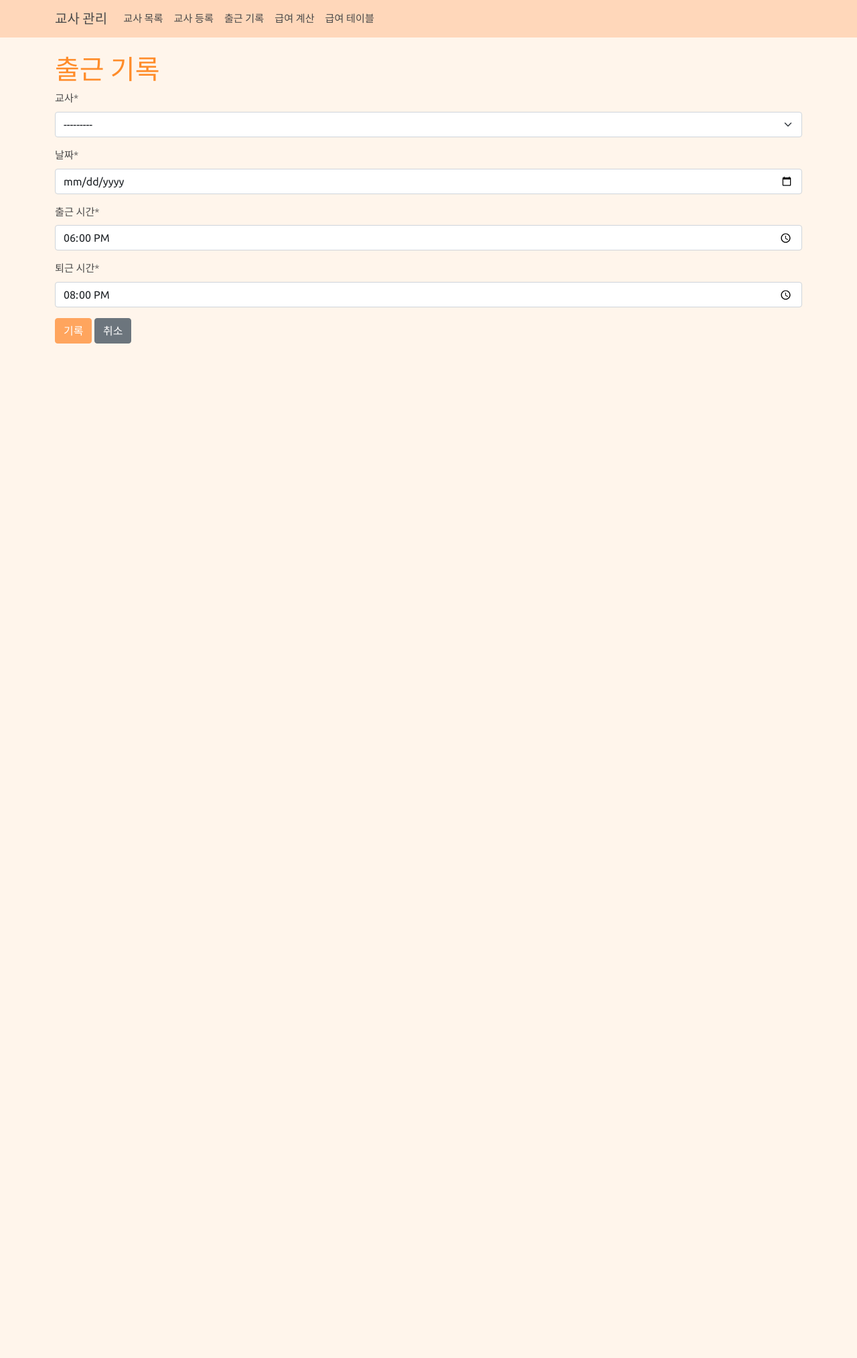
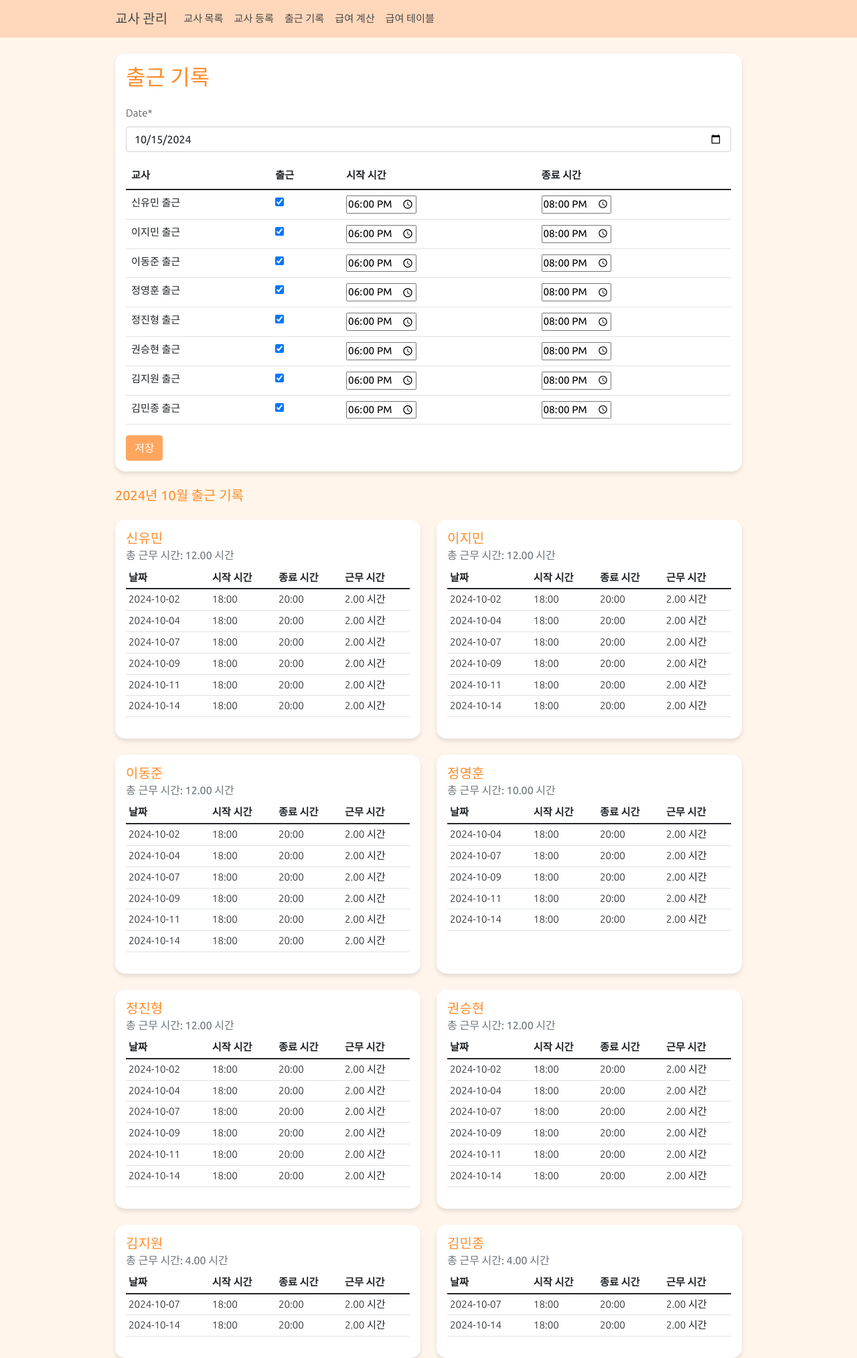
Before and after one commit to jjangdm/mclass_manager, a Django app: page /teachers/attendance/create/ in a window 1280 px wide. Shown: the whole page at 67% size. Before the commit the page ends 513 px from the top, so only its background shows below. Run offline with Django 5.2, Linux system fonts and the light colour scheme; a user stored in the database is signed in; data comes from the database, SQL or seed files in the repository; some libraries are stand-ins or nearby versions.

Commit message:
teachers well 2nd

```diff
--- a/mclass_manager/admin.py
+++ b/mclass_manager/admin.py
@@ -1,5 +1 @@
 from django.contrib import admin
-
-admin.site.site_header = "mclass manager"  # 로그인 페이지와 관리자 페이지 상단의 타이틀
-admin.site.site_title = "mclass manager"   # 브라우저 탭에 표시되는 타이틀
-admin.site.index_title = "mclass manager"  # 관리자 페이지의 메인 타이틀
--- a/mclass_manager/urls.py
+++ b/mclass_manager/urls.py
@@ -18,6 +18,12 @@ Including another URLconf
 from django.contrib import admin
 from django.urls import path, include
 
+
+admin.site.site_header = "mclass manager"  # 로그인 페이지와 관리자 페이지 상단의 타이틀
+admin.site.site_title = "mclass manager"   # 브라우저 탭에 표시되는 타이틀
+admin.site.index_title = "mclass manager"  # 관리자 페이지의 메인 타이틀
+
+
 urlpatterns = [
     path('admin/', admin.site.urls),
     path('teachers/', include('teachers.urls')),
--- a/teachers/forms.py
+++ b/teachers/forms.py
@@ -1,3 +1,4 @@
+from django.utils import timezone
 from django import forms
 from .models import Teacher, Attendance
 
@@ -5,18 +6,46 @@ class TeacherForm(forms.ModelForm):
     class Meta:
         model = Teacher
         fields = ['name', 'phone_number', 'email', 'gender', 'hire_date', 'resignation_date',
-                  'bank', 'account_number', 'base_salary', 'additional_salary', 'other_info']
+                  'bank', 'account_number', 'base_salary', 'additional_salary', 'other_info', 'is_active']
         widgets = {
             'hire_date': forms.DateInput(attrs={'type': 'date'}),
             'resignation_date': forms.DateInput(attrs={'type': 'date'}),
         }
 
-class AttendanceForm(forms.ModelForm):
-    class Meta:
-        model = Attendance
-        fields = ['teacher', 'date', 'check_in', 'check_out']
-        widgets = {
-            'date': forms.DateInput(attrs={'type': 'date'}),
-            'check_in': forms.TimeInput(attrs={'type': 'time'}),
-            'check_out': forms.TimeInput(attrs={'type': 'time'}),
-        }
+class AttendanceRecordForm(forms.Form):
+    is_present = forms.BooleanField(required=False, initial=True, label='출근')
+    start_time = forms.TimeField(
+        widget=forms.TimeInput(attrs={'type': 'time'}),
+        initial=timezone.now().replace(hour=18, minute=0, second=0).time(),
+        required=False,
+        label='시작 시간'
+    )
+    end_time = forms.TimeField(
+        widget=forms.TimeInput(attrs={'type': 'time'}),
+        initial=timezone.now().replace(hour=20, minute=0, second=0).time(),
+        required=False,
+        label='종료 시간'
+    )
+
+class BulkAttendanceForm(forms.Form):
+    date = forms.DateField(widget=forms.DateInput(attrs={'type': 'date'}), initial=timezone.now)
+
+    def __init__(self, *args, **kwargs):
+        teachers = kwargs.pop('teachers', None)
+        super().__init__(*args, **kwargs)
+
+        if teachers:
+            for teacher in teachers:
+                self.fields[f'is_present_{teacher.id}'] = forms.BooleanField(required=False, initial=True, label=f'{teacher.name} 출근')
+                self.fields[f'start_time_{teacher.id}'] = forms.TimeField(
+                    widget=forms.TimeInput(attrs={'type': 'time'}),
+                    initial=timezone.now().replace(hour=18, minute=0, second=0).time(),
+                    required=False,
+                    label=f'{teacher.name} 시작 시간'
+                )
+                self.fields[f'end_time_{teacher.id}'] = forms.TimeField(
+                    widget=forms.TimeInput(attrs={'type': 'time'}),
+                    initial=timezone.now().replace(hour=20, minute=0, second=0).time(),
+                    required=False,
+                    label=f'{teacher.name} 종료 시간'
+                )
--- a/teachers/views.py
+++ b/teachers/views.py
@@ -1,4 +1,6 @@
-from django.shortcuts import render
+from datetime import timedelta
+from pyexpat.errors import messages
+from django.shortcuts import redirect, render
 from django.views import View
 from django.views.generic import ListView, DetailView, CreateView, UpdateView
 from django.urls import reverse_lazy
@@ -6,7 +8,7 @@ from django.contrib.auth.mixins import LoginRequiredMixin
 from django.db.models import Min, Max
 from django.utils import timezone
 from .models import Teacher, Attendance, Salary
-from .forms import TeacherForm, AttendanceForm
+from .forms import BulkAttendanceForm, TeacherForm
 
 
 class TeacherListView(LoginRequiredMixin, ListView):
@@ -30,11 +32,74 @@ class TeacherUpdateView(LoginRequiredMixin, UpdateView):
     template_name = 'teachers/teacher_form.html'
     success_url = reverse_lazy('teachers:teacher_list')
 
-class AttendanceCreateView(LoginRequiredMixin, CreateView):
-    model = Attendance
-    form_class = AttendanceForm
-    template_name = 'teachers/attendance_form.html'
-    success_url = reverse_lazy('teachers:teacher_list')
+class AttendanceCreateView(LoginRequiredMixin, View):
+    def get(self, request):
+        teachers = Teacher.objects.filter(is_active=True)
+        form = BulkAttendanceForm(teachers=teachers)
+        current_date = timezone.now().date()
+        month_start = current_date.replace(day=1)
+        month_end = (month_start + timedelta(days=32)).replace(day=1) - timedelta(days=1)
+
+        monthly_records = Attendance.objects.filter(date__range=[month_start, month_end]).order_by('teacher', 'date')
+
+        teacher_records = {}
+        for record in monthly_records:
+            if record.teacher not in teacher_records:
+                teacher_records[record.teacher] = {'records': [], 'total_hours': 0}
+
+            if record.start_time and record.end_time:
+                start_datetime = timezone.make_aware(timezone.datetime.combine(record.date, record.start_time))
+                end_datetime = timezone.make_aware(timezone.datetime.combine(record.date, record.end_time))
+                work_hours = (end_datetime - start_datetime).total_seconds() / 3600
+                record.work_hours = round(work_hours, 2)
+                teacher_records[record.teacher]['total_hours'] += record.work_hours
+            else:
+                record.work_hours = None
+
+            teacher_records[record.teacher]['records'].append(record)
+
+        context = {
+            'form': form,
+            'teacher_records': teacher_records,
+            'current_month': current_date.strftime('%Y년 %m월')
+        }
+        return render(request, 'teachers/attendance_form.html', context)
+
+    def post(self, request):
+        teachers = Teacher.objects.filter(is_active=True)
+        form = BulkAttendanceForm(request.POST, teachers=teachers)
+        if form.is_valid():
+            date = form.cleaned_data['date']
+            for teacher in teachers:
+                is_present = form.cleaned_data.get(f'is_present_{teacher.id}', False)
+                start_time = form.cleaned_data.get(f'start_time_{teacher.id}')
+                end_time = form.cleaned_data.get(f'end_time_{teacher.id}')
+
+                if is_present:
+                    Attendance.objects.update_or_create(
+                        teacher=teacher,
+                        date=date,
+                        defaults={
+                            'is_present': True,
+                            'start_time': start_time,
+                            'end_time': end_time
+                        }
+                    )
+                else:
+                    Attendance.objects.filter(teacher=teacher, date=date).delete()
+
+            request.session['message'] = '출근 기록이 성공적으로 저장되었습니다.'
+            return redirect('teachers:attendance_create')
+
+        # 폼이 유효하지 않은 경우, 에러와 함께 폼을 다시 렌더링
+        current_date = timezone.now().date()
+        context = {
+            'form': form,
+            'teacher_records': {},
+            'current_month': current_date.strftime('%Y년 %m월')
+        }
+        return render(request, 'teachers/attendance_form.html', context)
+
 
 class SalaryCalculationView(LoginRequiredMixin, View):
     def get(self, request):
@@ -90,14 +155,9 @@ class SalaryCalculationView(LoginRequiredMixin, View):
 class SalaryTableView(LoginRequiredMixin, View):
     def get(self, request, year=None):
         if year is None:
-            year = request.GET.get('year')
+            year = timezone.now().year
 
-        if year is None:
-            year = timezone.now().year
-        else:
-            year = int(year)
-
-        teachers = Teacher.objects.all()
+        teachers = Teacher.objects.filter(is_active=True)
         months = range(1, 13)
 
         salary_table = []
@@ -105,16 +165,34 @@ class SalaryTableView(LoginRequiredMixin, View):
             teacher_data = {'teacher': teacher}
             total = 0
             for month in months:
-                salary = Salary.objects.filter(teacher=teacher, year=year, month=month).first()
-                amount = salary.total_amount if salary else 0
-                teacher_data[month] = amount
-                total += amount
-            teacher_data['total'] = total
+                start_date = timezone.datetime(year, month, 1)
+                end_date = (start_date + timedelta(days=32)).replace(day=1) - timedelta(days=1)
+
+                attendances = Attendance.objects.filter(
+                    teacher=teacher,
+                    date__range=[start_date, end_date]
+                )
+
+                work_hours = sum(
+                    (a.end_time.hour * 60 + a.end_time.minute) - (a.start_time.hour * 60 + a.start_time.minute)
+                    for a in attendances if a.start_time and a.end_time
+                ) / 60  # Convert minutes to hours
+
+                salary = work_hours * (teacher.base_salary or 15000)  # Use 15000 as default if base_salary is not set
+                teacher_data[month] = round(salary, 2)
+                total += salary
+
+            teacher_data['total'] = round(total, 2)
             salary_table.append(teacher_data)
 
-        min_year = Salary.objects.aggregate(Min('year'))['year__min'] or timezone.now().year
-        max_year = Salary.objects.aggregate(Max('year'))['year__max'] or timezone.now().year
-        year_range = range(min_year, max_year + 1)
+        # 연도 범위 계산
+        min_year = Attendance.objects.aggregate(Min('date'))['date__min']
+        max_year = Attendance.objects.aggregate(Max('date'))['date__max']
+        if min_year and max_year:
+            year_range = range(min_year.year, max_year.year + 1)
+        else:
+            current_year = timezone.now().year
+            year_range = range(current_year - 5, current_year + 1)
 
         context = {
             'year': year,
--- a/templates/base.html
+++ b/templates/base.html
@@ -42,7 +42,11 @@
         h1, h2, h3, h4, h5, h6 {
             color: #FF8C2A;
         }
+        .container {
+            max-width: 960px;
+        }
     </style>
+    {% block extra_head %}{% endblock %}
 </head>
 <body>
     <nav class="navbar navbar-expand-lg navbar-light">
@@ -74,6 +78,17 @@
     </nav>
 
     <div class="container mt-4">
+        {% if request.session.message %}
+            <div class="alert alert-success alert-dismissible fade show" role="alert">
+                {{ request.session.message }}
+                <button type="button" class="btn-close" data-bs-dismiss="alert" aria-label="Close"></button>
+            </div>
+            {% comment %}메시지를 표시한 후 세션에서 제거{% endcomment %}
+            {% with request.session.message as message %}
+                {% with None as request.session.message %}{% endwith %}
+            {% endwith %}
+        {% endif %}
+
         {% block content %}
         {% endblock %}
     </div>
--- a/templates/teachers/attendance_form.html
+++ b/templates/teachers/attendance_form.html
@@ -4,11 +4,90 @@
 {% block title %}출근 기록{% endblock %}
 
 {% block content %}
-<h1>출근 기록</h1>
-<form method="post">
-    {% csrf_token %}
-    {{ form|crispy }}
-    <button type="submit" class="btn btn-primary">기록</button>
-    <a href="{% url 'teachers:teacher_list' %}" class="btn btn-secondary">취소</a>
-</form>
+<div class="card mb-4">
+    <div class="card-body">
+        <h2 class="card-title mb-4">출근 기록</h2>
+        <form method="post" class="needs-validation" novalidate>
+            {% csrf_token %}
+            {{ form.date|as_crispy_field }}
+            <table class="table">
+                <thead>
+                    <tr>
+                        <th>교사</th>
+                        <th>출근</th>
+                        <th>시작 시간</th>
+                        <th>종료 시간</th>
+                    </tr>
+                </thead>
+                <tbody>
+                    {% for field in form %}
+                        {% if field.name != 'date' %}
+                            {% if 'is_present' in field.name %}
+                                <tr>
+                                    <td>{{ field.label }}</td>
+                                    <td>{{ field }}</td>
+                            {% elif 'start_time' in field.name %}
+                                    <td>{{ field }}</td>
+                            {% elif 'end_time' in field.name %}
+                                    <td>{{ field }}</td>
+                                </tr>
+                            {% endif %}
+                        {% endif %}
+                    {% endfor %}
+                </tbody>
+            </table>
+            <button type="submit" class="btn btn-primary">저장</button>
+        </form>
+    </div>
+</div>
+
+<h5 class="mb-4">{{ current_month }} 출근 기록</h5>
+<div class="row row-cols-1 row-cols-md-2 g-4">
+    {% for teacher, data in teacher_records.items %}
+        <div class="col">
+            <div class="card h-100">
+                <div class="card-body">
+                    <h5 class="card-title">{{ teacher.name }}</h5>
+                    <h6 class="card-subtitle mb-2 text-muted">총 근무 시간: {{ data.total_hours|floatformat:2 }} 시간</h6>
+                    <div class="table-responsive">
+                        <table class="table table-sm">
+                            <thead>
+                                <tr>
+                                    <th>날짜</th>
+                                    <th>시작 시간</th>
+                                    <th>종료 시간</th>
+                                    <th>근무 시간</th>
+                                </tr>
+                            </thead>
+                            <tbody>
+                                {% for record in data.records %}
+                                    <tr>
+                                        <td>{{ record.date|date:"Y-m-d" }}</td>
+                                        <td>{{ record.start_time|time:"H:i" }}</td>
+                                        <td>{{ record.end_time|time:"H:i" }}</td>
+                                        <td>
+                                            {% if record.work_hours is not None %}
+                                                {{ record.work_hours|floatformat:2 }} 시간
+                                            {% else %}
+                                                -
+                                            {% endif %}
+                                        </td>
+                                    </tr>
+                                {% endfor %}
+                            </tbody>
+                        </table>
+                    </div>
+                </div>
+            </div>
+        </div>
+    {% empty %}
+        <div class="col">
+            <div class="card">
+                <div class="card-body">
+                    <p class="card-text">이번 달 출근 기록이 없습니다.</p>
+                </div>
+            </div>
+        </div>
+    {% endfor %}
+</div>
 {% endblock %}
--- a/templates/teachers/salary_calculation.html
+++ b/templates/teachers/salary_calculation.html
@@ -4,7 +4,7 @@
 {% block title %}급여 계산 결과 ({{ year }}년 {{ month }}월){% endblock %}
 
 {% block content %}
-<h1>급여 계산 결과 ({{ year }}년 {{ month }}월)</h1>
+<h4>급여 계산 결과 ({{ year }}년 {{ month }}월)</h4>
 
 <form method="get" action="{% url 'teachers:salary_calculation' %}">
     <div class="form-group">
@@ -31,7 +31,7 @@
         <tr>
             <th>교사명</th>
             <th>근무일수</th>
-            <th>총 급여</th>
+            <th>급여총액</th>
         </tr>
     </thead>
     <tbody>
--- a/templates/teachers/teacher_list.html
+++ b/templates/teachers/teacher_list.html
@@ -3,9 +3,9 @@
 {% block title %}교사 목록{% endblock %}
 
 {% block content %}
-<h1>교사 목록</h1>
-<div class="mb-3">
-    <a href="{% url 'teachers:teacher_create' %}" class="btn btn-primary">새 교사 등록</a>
+<div class="d-flex justify-content-between align-items-center mb-4">
+    <h4>교사 목록</h4>
+    <a href="{% url 'teachers:teacher_create' %}" class="btn btn-primary">등록</a>
 </div>
 <table class="table table-striped">
     <thead>
```
Also changed, not shown: teachers/admin.py (+7 -31 lines), teachers/models.py (+6 -4 lines), templates/teachers/salary_table.html (+22 -5 lines), templates/teachers/teacher_detail.html (+5 -5 lines), templates/teachers/teacher_form.html (+2 -10 lines), db.sqlite3, teachers/migrations/0012_alter_attendance_options_remove_attendance_check_in_and_more.py (added), teachers/migrations/0013_alter_attendance_options_attendance_end_time_and_more.py (added).
